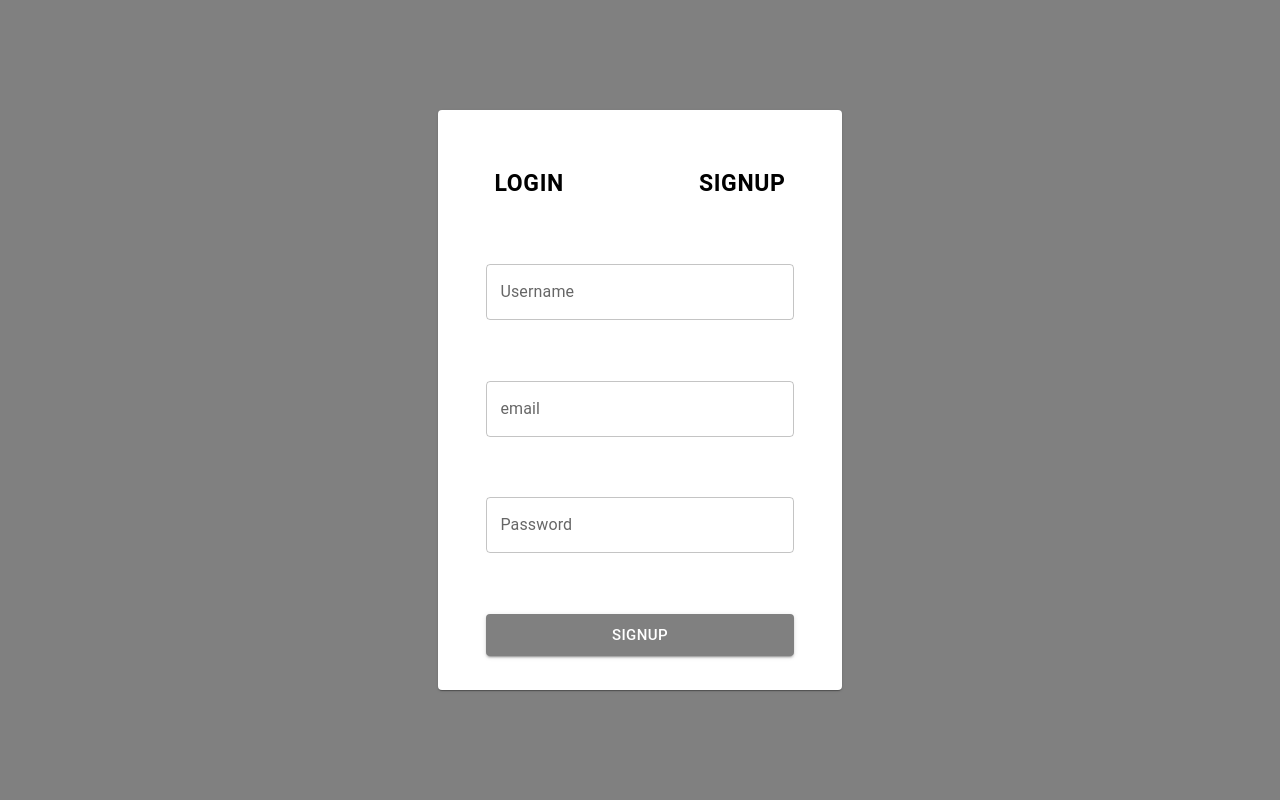
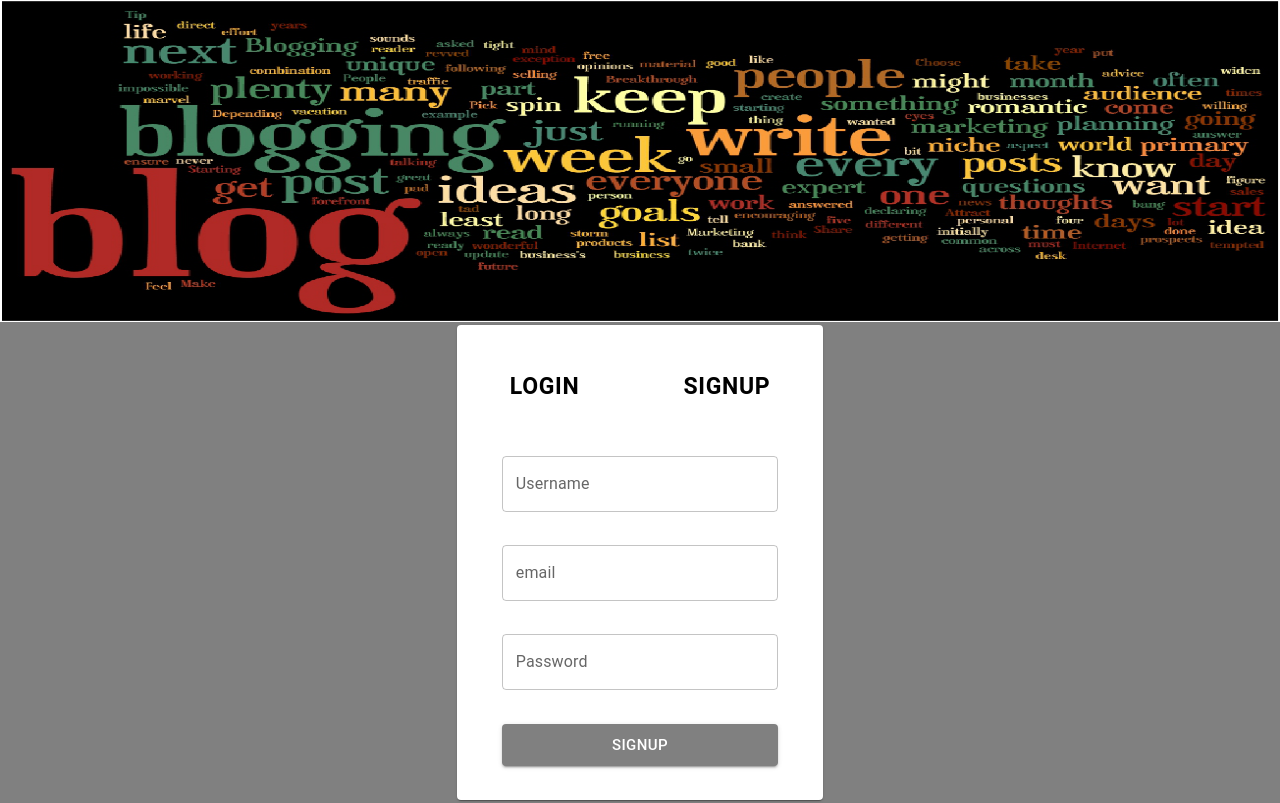
Before and after one commit to ranjanshivangi/BlogAppFrontend-ReactJs, a React (Create React App) app: page / in a window 1280 px wide. Built offline with nearby package versions, Linux system fonts and the light colour scheme.

Commit message:
[Shivangi] Added: completed home page

```diff
--- /dev/null
+++ b/src/components/header/header.css
@@ -0,0 +1,14 @@
+.headerBox{
+    border: 1px solid black;
+    width: 100vw;
+    height: 40%;
+    display: flex;
+    justify-content: center;
+    align-items: center;
+    opacity: 1;
+}
+.headerImg{
+    border: 1px solid white ;
+    width: 100%;
+    height: 100%;
+}
--- /dev/null
+++ b/src/components/header/header.jsx
@@ -0,0 +1,13 @@
+import React from "react";
+import './header.css';
+import { Box } from "@mui/material";
+import BlogImg from '../../assets/blog.png'
+
+const Header = () => {
+    return (
+        <Box className="headerBox">
+            <img src={BlogImg} alt="err" className="headerImg"/>
+        </Box>
+    )
+}
+export default Header
--- a/src/pages/homepage/home.css
+++ b/src/pages/homepage/home.css
@@ -3,13 +3,15 @@
     height: 100vh;
     width: 100vw;
     display: flex;
-    justify-content: center;
+    flex-direction: column;
+    justify-content: flex-start;
     align-items: center;
-
+    gap: 0.2em;
+    padding-bottom: 0.2rem;
 }
 .cardContainer{
     height: 70%;
-    width: 30%;
+    width: 27%;
     display: flex;
     flex-direction: column;
     justify-content: space-between;
--- a/src/pages/homepage/home.jsx
+++ b/src/pages/homepage/home.jsx
@@ -7,11 +7,14 @@ import Card from "@mui/material/Card";
 import Button from "@mui/material/Button";
 import CardContent from "@mui/material/CardContent";
 import CardActions from "@mui/material/CardActions";
+import Header from "../../components/header/header";
 
 const Home = () => {
-    const [view, setView] = React.useState(true)
+    const [view, setView] = React.useState(true);
+
     return (
         <Box className="homeContainer">
+            <Header/>
             <Card className="cardContainer">
                 <CardActions className="cardHeader">
                     <Button onClick={() => setView(false)} style={{ color: 'black', fontWeight: 'bold', fontSize: '23px' }}>LOGIN</Button>
```
Also changed, not shown: src/assets/blog.jpg (deleted), src/assets/blog.png (added).
